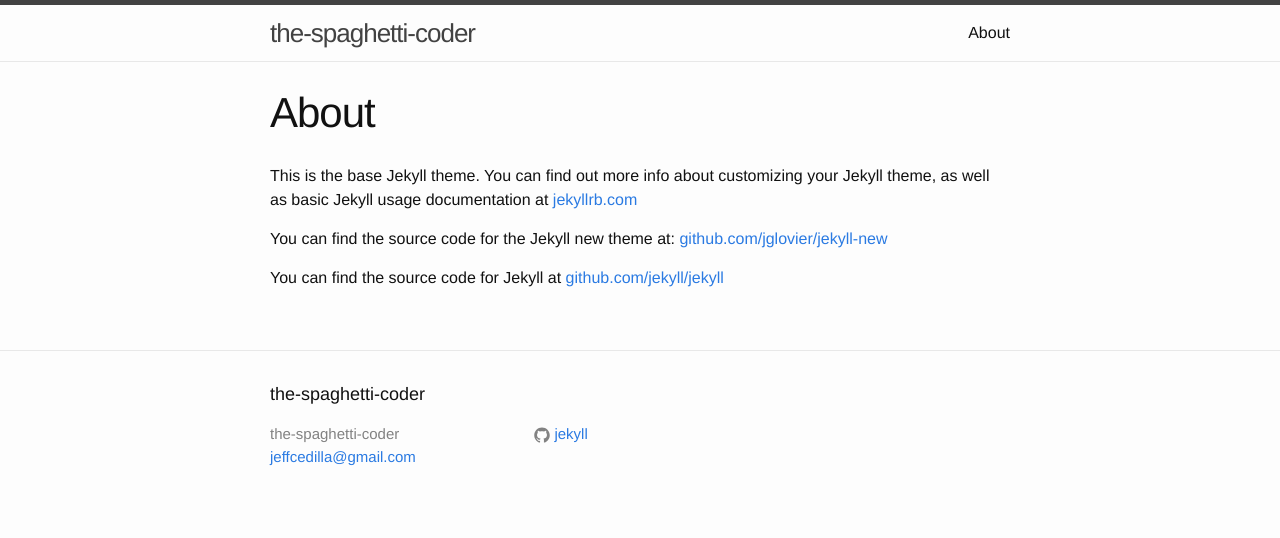
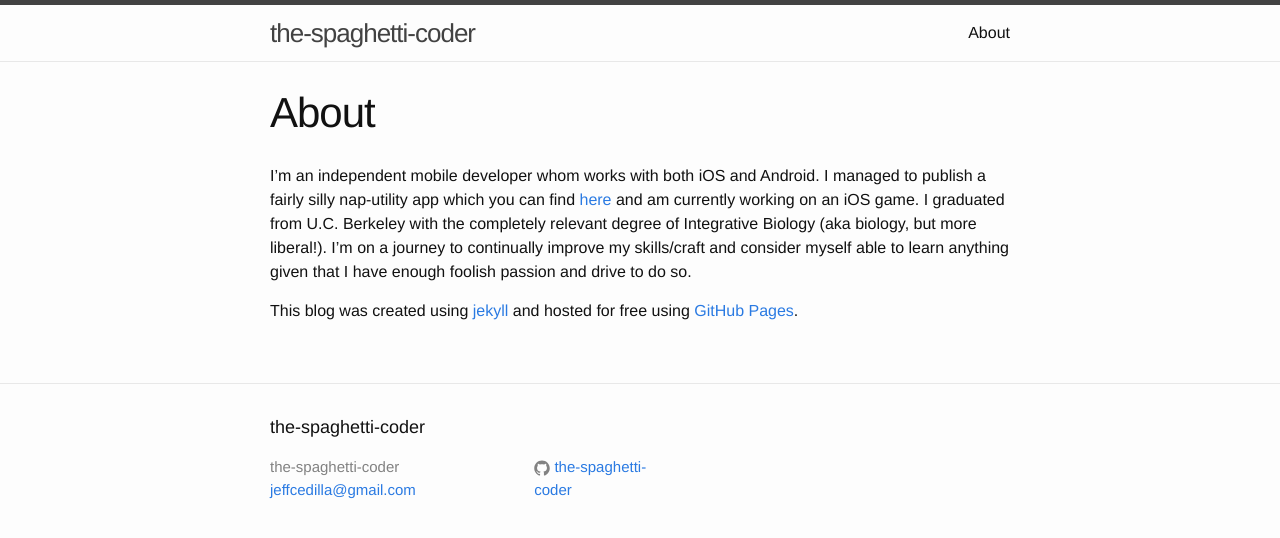
Before and after one commit to the-spaghetti-coder/the-spaghetti-coder.github.io, a Jekyll site: the page built from about.md, in a window 1280 px wide. Shown: the top 538 px of the page. Built offline with Jekyll 4.4.1, drawn with Linux system fonts in a browser that asks for light colours.

Commit message:
About section edited.

```diff
--- a/_config.yml
+++ b/_config.yml
@@ -4,7 +4,7 @@ email: jeffcedilla@gmail.com
 description: > # this means to ignore newlines until "baseurl:"	Description here
 baseurl: "" # the subpath of your site, e.g. /blog/
 url: "http://yourdomain.com" # the base hostname & protocol for your site
-github_username:  jekyll
+github_username:  the-spaghetti-coder
 
 # Build settings
 markdown: kramdown
--- a/about.md
+++ b/about.md
@@ -1,11 +1,8 @@
 ---
-layout: page
+layout: post
 title: About
 permalink: /about/
 ---
+I’m an independent mobile developer whom works with both iOS and Android. I managed to publish a fairly silly nap-utility app which you can find [here](https://play.google.com/store/apps/details?id=com.cedideas.catnap) and am currently working on an iOS game. I graduated from U.C. Berkeley with the completely relevant degree of Integrative Biology (aka biology, but more liberal!). I’m on a journey to continually improve my skills/craft and consider myself able to learn anything given that I have enough foolish passion and drive to do so.
 
-This is the base Jekyll theme. You can find out more info about customizing your Jekyll theme, as well as basic Jekyll usage documentation at [jekyllrb.com](http://jekyllrb.com/)
-
-You can find the source code for the Jekyll new theme at: [github.com/jglovier/jekyll-new](https://github.com/jglovier/jekyll-new)
-
-You can find the source code for Jekyll at [github.com/jekyll/jekyll](https://github.com/jekyll/jekyll)
+This blog was created using [jekyll](http://jekyllrb.com) and hosted for free using [GitHub Pages](https://pages.github.com).
```
Also changed, not shown: 2 other files.
